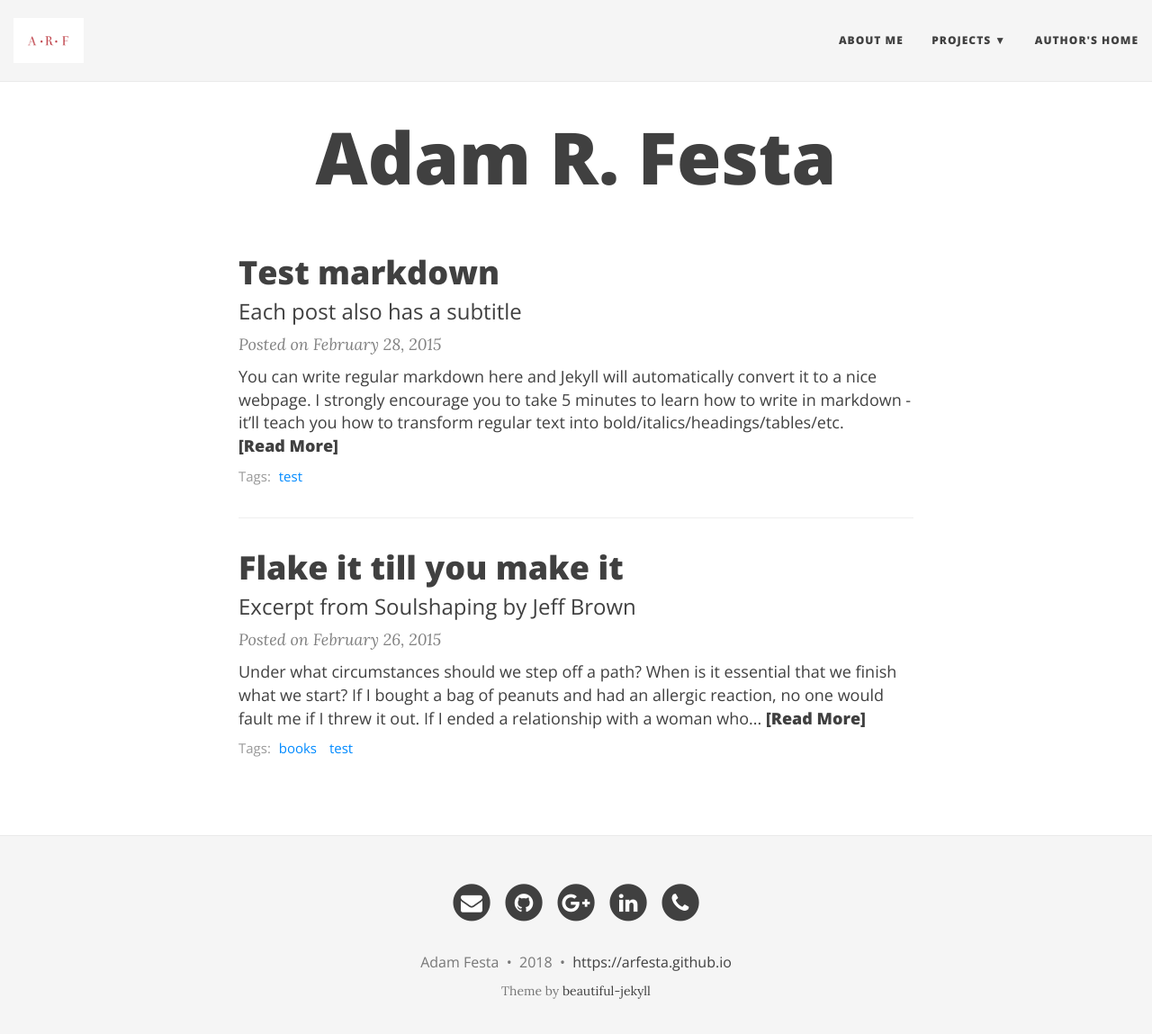
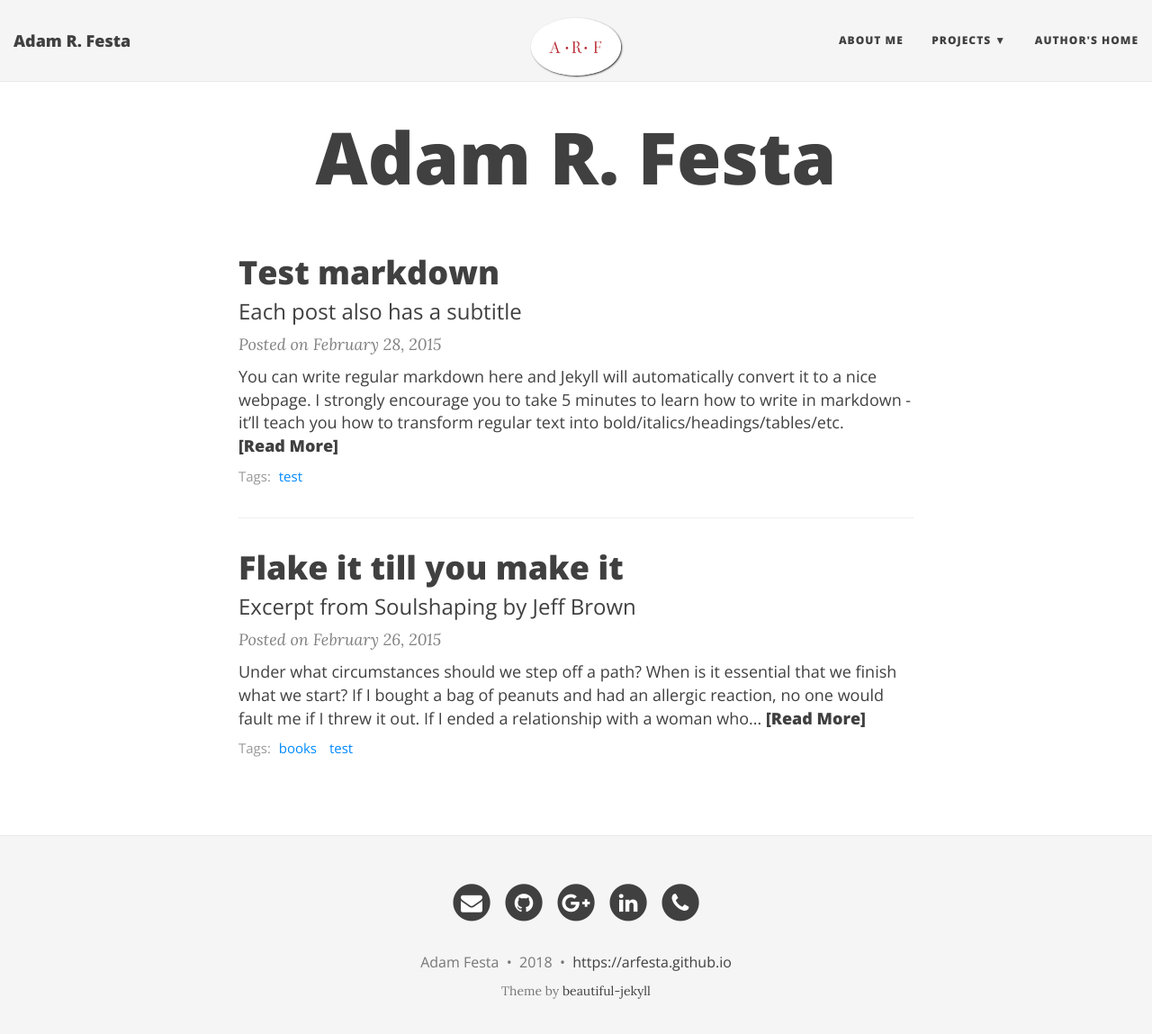
Before and after one commit to arfesta/projects, a Jekyll site: the page built from index.html, in a window 1280 px wide and 1162 px high. Shown: the top 1149 px of the window at 90% size. Built offline with Jekyll 4.4.1, drawn with Linux system fonts in a browser that asks for light colours; nearby versions of some CDN libraries; the list of posts is cut into pages by our own code.

Commit message:
Update _config.yml

```diff
--- a/_config.yml
+++ b/_config.yml
@@ -14,7 +14,7 @@ baseurl: "/projects"
 # Of course don't forget to change the username and projectname to YOUR username and project
 
 # Name of website
-title: Adam Festa
+title: Adam R. Festa
 
 # Short description of your site
 description: Home Page
@@ -32,11 +32,11 @@ navbar-links:
 
 # Image to show in the navigation bar - image must be a square (width = height)
 # Remove this parameter if you don't want an image in the navbar
-#avatar: "/img/ARF.png"
+avatar: "/img/ARF.png"
 
 # If you want to have an image logo in the top-left corner instead of the title text,
 # then specify the following parameter
-title-img: "/img/ARF.png"
+# title-img: "/img/ARF.png"
 
 # --- Background colour/image options --- #
 
```
